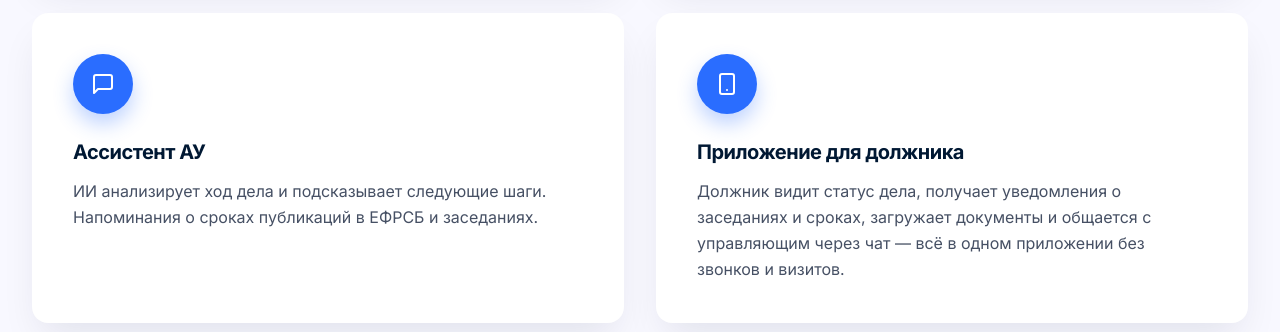
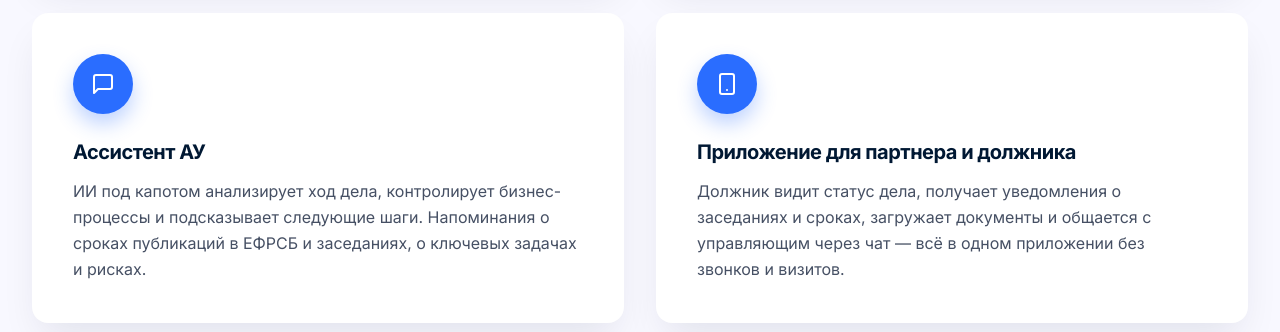
Before and after one commit to sizovda93/SAU, a React (Vite) app: page / in a window 1280 px wide. Shown: the part 1240-1572 px from the top of the page. Built offline with nearby package versions, Linux system fonts and the light colour scheme; no server answers; the HTML template or start-up script is replaced by a standard one.

Commit message:
fix: обновление текстов в разделе возможностей
Co-Authored-By: Claude Opus 4.6 (1M context) <noreply@anthropic.com>

```diff
--- a/src/components/FeaturesSection.tsx
+++ b/src/components/FeaturesSection.tsx
@@ -81,11 +81,11 @@ const features = [
     icon: MessageSquare,
     title: "Ассистент АУ",
     description:
-      "ИИ анализирует ход дела и подсказывает следующие шаги. Напоминания о сроках публикаций в ЕФРСБ и заседаниях.",
+      "ИИ под капотом анализирует ход дела, контролирует бизнес-процессы и подсказывает следующие шаги. Напоминания о сроках публикаций в ЕФРСБ и заседаниях, о ключевых задачах и рисках.",
   },
   {
     icon: Smartphone,
-    title: "Приложение для должника",
+    title: "Приложение для партнера и должника",
     description:
       "Должник видит статус дела, получает уведомления о заседаниях и сроках, загружает документы и общается с управляющим через чат — всё в одном приложении без звонков и визитов.",
   },
```
